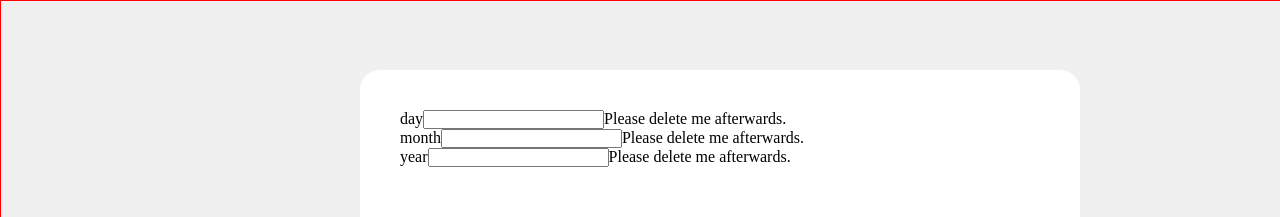
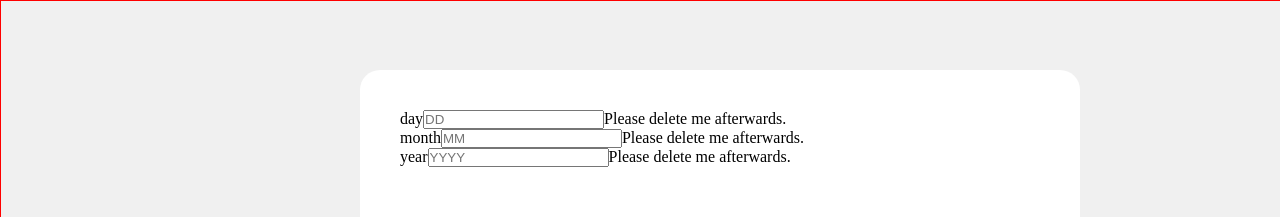
Before and after one commit to lucarl07/age-calculator-app-main, a React (Vite) app: page / in a window 1280 px wide. Shown: the top 217 px of the page. Built offline with nearby package versions, Linux system fonts and the light colour scheme.

Commit message:
✨ feat: Placeholder setter for FormField inputs

```diff
--- a/src/components/DateForm/DateForm.jsx
+++ b/src/components/DateForm/DateForm.jsx
@@ -9,26 +9,26 @@ import { useState } from "react";
 
 const DateForm = () => {
   const [ bday, setBday ] = useState('') // Birthday
-  const [ bmonth, setBmonth ] = useState(null) // Birth month
-  const [ byear, setByear ] = useState(null) // Birth year
+  const [ bmonth, setBmonth ] = useState('') // Birth month
+  const [ byear, setByear ] = useState('') // Birth year
 
   return (
     <form className="date-form">
       <FormField.Root>
         <FormField.Label type="day" />
-        <FormField.Input getter={bday} setter={setBday} />
+        <FormField.Input type="day" getter={bday} setter={setBday} />
         <FormField.Error error="Please delete me afterwards." />
       </FormField.Root>
 
       <FormField.Root>
         <FormField.Label type="month" />
-        <FormField.Input getter={bmonth} setter={setBmonth} />
+        <FormField.Input type="month" getter={bmonth} setter={setBmonth} />
         <FormField.Error error="Please delete me afterwards." />
       </FormField.Root>
 
       <FormField.Root>
         <FormField.Label type="year" />
-        <FormField.Input getter={byear} setter={setByear} />
+        <FormField.Input type="year" getter={byear} setter={setByear} />
         <FormField.Error error="Please delete me afterwards." />
       </FormField.Root>
     </form>
--- a/src/components/DateForm/FormField/FormFieldInput.jsx
+++ b/src/components/DateForm/FormField/FormFieldInput.jsx
@@ -1,11 +1,15 @@
 import PropTypes from "prop-types";
+import helpers from "../../../helpers/DateForm";
 
-const FormFieldInput = ({ getter, setter }) => {
+const FormFieldInput = ({ type, getter, setter }) => {
+  const setPlaceholder = helpers.setPlaceholder(type)
+
   return (
     <input
       type="number"
       name="field_input"
       id="field_input"
+      placeholder={setPlaceholder}
       value={getter}
       onChange={({target}) => setter(target.value)}
     />
@@ -13,6 +17,7 @@ const FormFieldInput = ({ getter, setter }) => {
 }
 
 FormFieldInput.propTypes = {
+  type: PropTypes.string,
   getter: PropTypes.oneOfType([
     PropTypes.number.isRequired,
     PropTypes.string
--- /dev/null
+++ b/src/helpers/DateForm/index.js
@@ -0,0 +1,7 @@
+import setPlaceholder from "./setPlaceholder";
+
+const helpers = {
+  setPlaceholder: setPlaceholder
+}
+
+export default helpers
--- /dev/null
+++ b/src/helpers/DateForm/setPlaceholder.js
@@ -0,0 +1,21 @@
+const setPlaceholder = (inputType) => {
+  let placeholder = '';
+
+  switch (inputType) {
+    case 'day':
+      placeholder = 'DD'
+      break;
+    case 'month':
+      placeholder = 'MM'
+      break;
+    case 'year':
+      placeholder = 'YYYY'
+      break;
+    default:
+      throw new Error("Invalid input type passed at FormFieldInput.")
+  }
+
+  return placeholder
+}
+
+export default setPlaceholder
```
